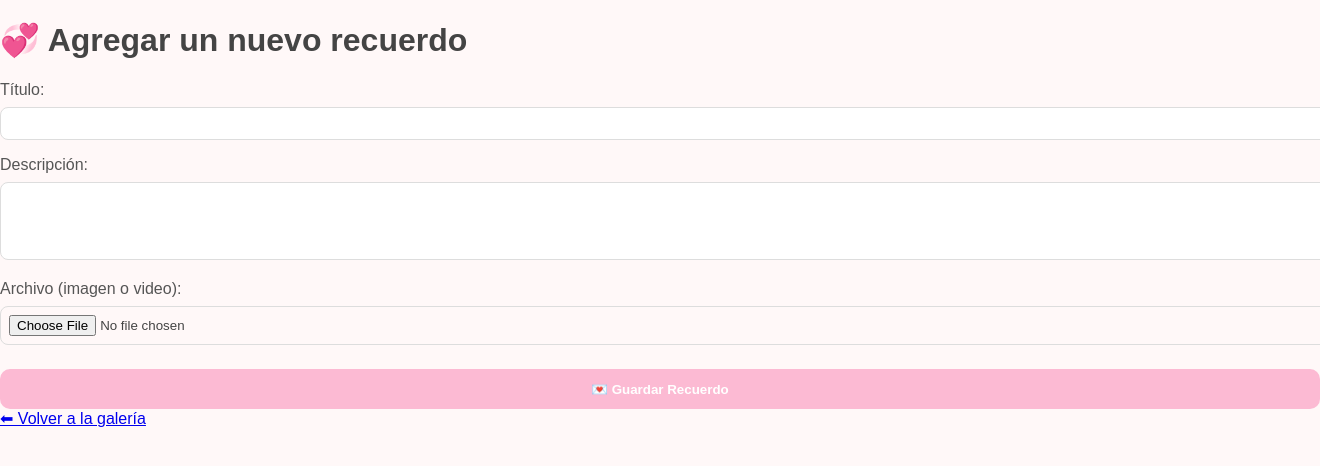
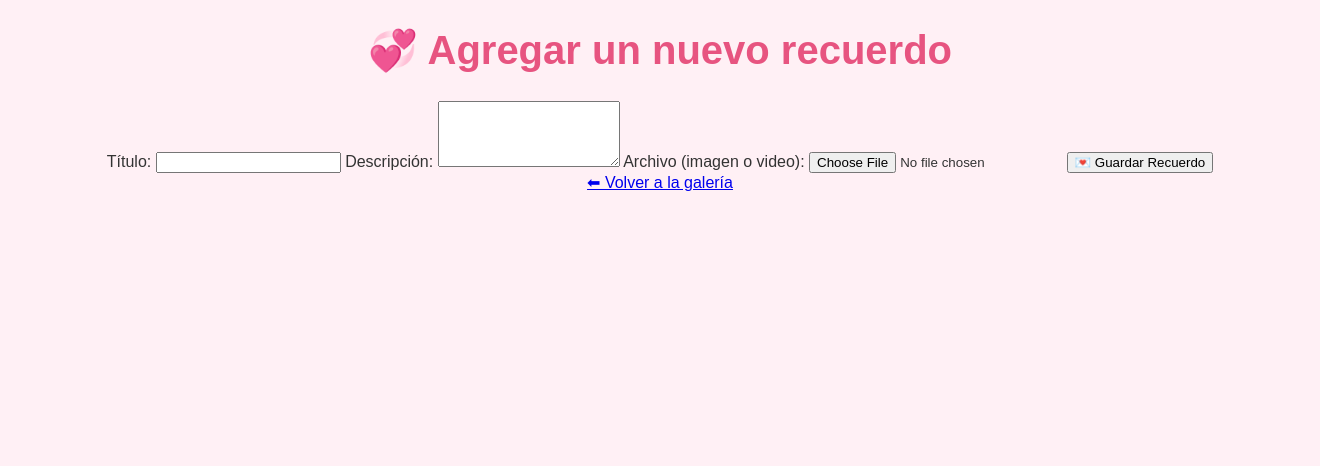
Before and after one commit to Juandy17/galeria-romantica, a Flask app: page /agregar in a window 1320 px wide; the page is wider, and only the part inside the window is pictured. Shown: the top 466 px of that part. Run offline with Flask 3, Linux system fonts and the light colour scheme.

Commit message:
Update style.css

```diff
--- a/static/style.css
+++ b/static/style.css
@@ -1,135 +1,75 @@
 body {
-    font-family: 'Quicksand', sans-serif;
-    background: #fff8f8;
-    color: #444;
+    font-family: 'Poppins', sans-serif;
+    background: #fff0f5;
+    color: #333;
+    text-align: center;
     margin: 0;
     padding: 0;
 }
 
-header {
-    text-align: center;
-    background: linear-gradient(135deg, #fcbad3, #ffdde1);
-    color: #fff;
-    padding: 2rem 0;
-    box-shadow: 0 2px 10px rgba(0,0,0,0.1);
+.container {
+    width: 90%;
+    margin: 40px auto;
 }
 
-header h1 {
-    font-family: 'Playfair Display', serif;
-    font-size: 2.2em;
-}
-
-nav a {
-    margin: 0 1rem;
-    color: white;
-    text-decoration: none;
-    font-weight: bold;
-}
-
-nav a:hover {
-    text-decoration: underline;
+h1 {
+    color: #e75480;
+    font-size: 2.5em;
 }
 
 .galeria {
     display: grid;
-    grid-template-columns: repeat(auto-fit, minmax(300px, 1fr));
-    gap: 2rem;
-    padding: 2rem;
+    grid-template-columns: repeat(auto-fit, minmax(250px, 1fr));
+    gap: 20px;
+    margin-top: 30px;
 }
 
-.tarjeta {
-    background: #fff;
-    border-radius: 15px;
-    padding: 1.5rem;
-    box-shadow: 0 4px 12px rgba(0,0,0,0.1);
-    transition: transform 0.2s ease;
-    text-align: center;
+.card {
+    background: white;
+    border-radius: 20px;
+    box-shadow: 0 4px 10px rgba(0,0,0,0.1);
+    padding: 20px;
 }
 
-.tarjeta:hover {
-    transform: scale(1.03);
+.card img, .card video {
+    max-width: 100%;
+    border-radius: 15px;
 }
 
-.tarjeta img,
-.tarjeta video {
-    max-width: 100%;
-    border-radius: 10px;
-    margin-bottom: 1rem;
-    outline: none;
-    box-shadow: 0 3px 10px rgba(0,0,0,0.1);
+.btn {
+    background: #ff6f91;
+    color: white;
+    padding: 10px 20px;
+    text-decoration: none;
+    border-radius: 20px;
+    display: inline-block;
+    margin: 10px;
+    transition: background 0.3s ease;
 }
 
-.tarjeta h2 {
-    color: #d45a78;
-    font-family: 'Playfair Display', serif;
+.btn:hover {
+    background: #ff3d68;
 }
 
-.tarjeta p {
-    margin: 0.5rem 0;
+.btn.editar {
+    background: #ffb6c1;
 }
 
-.frase-final {
+.btn.eliminar {
+    background: #d63384;
+}
+
+.final {
+    margin-top: 10px;
+    color: #d63384;
     font-style: italic;
-    color: #b94b6b;
-    margin-top: 1rem;
 }
 
 .fecha {
-    display: block;
-    font-size: 0.8em;
-    color: #777;
-    margin-top: 0.5rem;
+    color: gray;
+    font-size: 0.9em;
 }
 
-.formulario {
-    max-width: 500px;
-    background: #fff;
-    margin: 2rem auto;
-    padding: 2rem;
-    border-radius: 15px;
-    box-shadow: 0 4px 15px rgba(0,0,0,0.1);
+.acciones {
+    margin-top: 15px;
 }
-
-.formulario h2 {
-    text-align: center;
-    color: #d45a78;
-}
-
-label {
-    display: block;
-    margin-top: 1rem;
-    color: #555;
-}
-
-input[type="text"], textarea, input[type="file"] {
-    width: 100%;
-    padding: 0.5rem;
-    border-radius: 8px;
-    border: 1px solid #ddd;
-    margin-top: 0.5rem;
-}
-
-button {
-    margin-top: 1.5rem;
-    width: 100%;
-    background: #fcbad3;
-    border: none;
-    padding: 0.8rem;
-    color: white;
-    font-weight: bold;
-    border-radius: 10px;
-    cursor: pointer;
-    transition: background 0.3s ease;
-}
-
-button:hover {
-    background: #ff9ebb;
-}
-
-footer {
-    text-align: center;
-    padding: 1rem;
-    background: #ffe4ec;
-    color: #d45a78;
-    margin-top: 2rem;
-}
```
